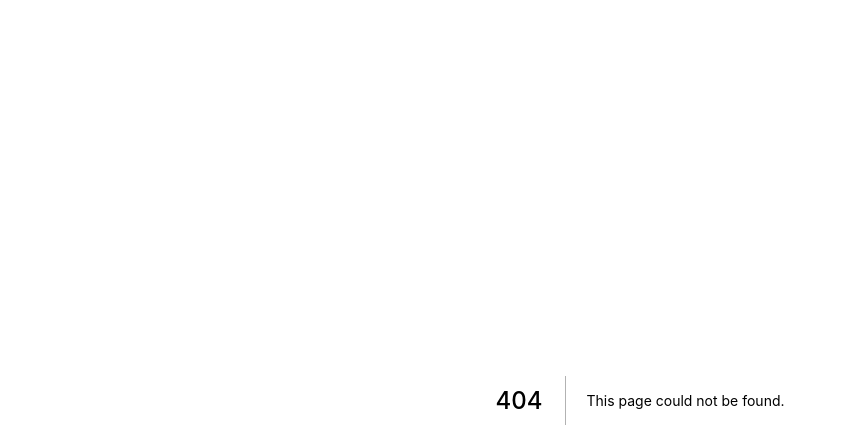
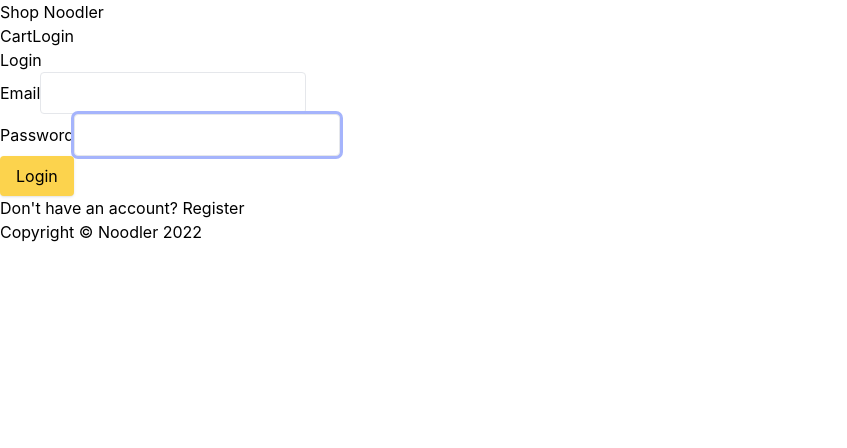
Before and after one commit to ImmortalCount/noodler-shop, a Next.js app: page /login in a window 1280 px wide. Before the commit this address had no page. Shown: the top 448 px of the page, without its empty margins (0-847 px from the left). Built offline with nearby package versions, Linux system fonts and the light colour scheme.

Commit message:
Login Page and Redirects

```diff
--- a/components/Layout.js
+++ b/components/Layout.js
@@ -1,4 +1,4 @@
-import React, { useContext } from 'react';
+import React, { useContext, useState, useEffect } from 'react';
 import Head from 'next/head'
 import Link from 'next/link'
 import { Store } from '../utils/Store';
@@ -7,6 +7,10 @@ export default function Layout({title, children}) {
 
   const {state} = useContext(Store);
   const {cart} = state;
+  const [cartItemsCount, setCartItemsCount] = useState(0)
+  useEffect(() => {
+    setCartItemsCount(cart.cartItems.reduce((a, b) => a + b.quantity, 0))
+  }, [cart.cartItems])
 
 
   return (
@@ -26,9 +30,9 @@ export default function Layout({title, children}) {
                     <Link href='/cart'>
                       <a className='p-2'>
                         Cart
-                      {cart.cartItems.length > 0 && (
+                      {cartItemsCount> 0 && (
                         <span className='ml-1 rounded-full bg-red-600 px-2 py-1 text-xs font-bold text-white'>
-                          {cart.cartItems.reduce((a, b) => a + b.quantity, 0)}
+                          {cartItemsCount}
                         </span>
                       ) }
                       </a>
--- a/package.json
+++ b/package.json
@@ -10,9 +10,11 @@
   },
   "dependencies": {
     "@heroicons/react": "^1.0.6",
+    "js-cookie": "^3.0.1",
     "next": "12.1.6",
     "react": "18.2.0",
-    "react-dom": "18.2.0"
+    "react-dom": "18.2.0",
+    "react-hook-form": "^7.32.2"
   },
   "devDependencies": {
     "@types/react": "^18.0.14",
--- /dev/null
+++ b/pages/login.js
@@ -0,0 +1,51 @@
+import Link from 'next/link'
+import React from 'react'
+import Layout from '../components/Layout'
+import { useForm} from 'react-hook-form'
+
+export default function LoginScreen() {
+
+    const {
+        handleSubmit,
+        register,
+        formState: {errors},
+    } = useForm();
+
+    const submitHandler = ({email, password}) => {
+        }
+  return (
+    <Layout title='Login'>
+        <form className='mx-auto max-w-screen-md' onSubmit={handleSubmit(submitHandler)}>
+            <h1 className='mb-4 text-xl'>Login</h1>
+            <div className='mb-4'>
+                <label htmlFor='email'>Email</label>
+                <input type='email'
+                {...register('email', {required: 'Please enter email',
+                pattern: {
+                    value: /^[a-z0-9._%+-]+@[a-z0-9.-]+\.[a-z]{2,4}$/,
+                    message: 'Please enter valid email address'
+                }
+                })}
+                 className='w-full' id='email' autoFocus></input>
+                 {errors.email && (<div className='text-red-500'>{errors.email.message}</div>)}
+            </div>
+            <div className='mb-4'>
+                <label htmlFor='password'>Password</label>
+                <input type='password'
+                 {...register('password', {
+                    required: 'Please enter password',
+                    minLength: {value: 6, message: 'password must be more than 5 characters'}
+                 })}
+                 className='w-full' id='password' autoFocus></input>
+                 {errors.password && (<div className='text-red-500'>{errors.password.message}</div>)}
+            </div>
+            <div className='mb-4'>
+                <button className='primary-button'>Login</button>
+            </div>
+            <div className='mb-4'>
+                {`Don't have an account?`}<Link href='/register'> Register</Link>
+            </div>
+        </form>
+    </Layout>
+  )
+}
--- a/styles/globals.css
+++ b/styles/globals.css
@@ -26,3 +26,9 @@ a {
 .primary-button {
   @apply rounded bg-amber-300 py-2 px-4 shadow outline-none hover:bg-amber-400 active:bg-amber-500
 }
+
+input,
+select,
+textarea {
+  @apply rounded border p-2 outline-none ring-indigo-300 focus:ring
+}
--- a/utils/Store.js
+++ b/utils/Store.js
@@ -1,9 +1,10 @@
 import { createContext, useReducer } from "react";
+import Cookies from "js-cookie";
 
 export const Store = createContext();
 
 const initialState = {
-    cart: {cartItems: []},
+    cart: Cookies.get('cart') ? JSON.parse(Cookies.get('cart')) : {cartItems: []}
 };
 
 function reducer(state, action){
@@ -12,12 +13,14 @@ function reducer(state, action){
             const newItem = action.payload;
             const existingItem = state.cart.cartItems.find((item) => item.slug === newItem.slug)
             const cartItems = existingItem ? state.cart.cartItems.map((item) => item.name === existingItem.name ? newItem : item) : [...state.cart.cartItems, newItem]
+            Cookies.set('cart', JSON.stringify({...state.cart, cartItems}))
             return {...state, cart: {...state.cart, cartItems}}
         }
         case 'CART_REMOVE_ITEM': {
             const cartItems = state.cart.cartItems.filter(
                 (item) => item.slug !== action.payload.slug
             )
+            Cookies.set('cart', JSON.stringify({...state.cart, cartItems}))
             return {...state, cart: {...state.cart, cartItems}}
         }
         default:
```
Also changed, not shown: pages/cart.js (+20 -4 lines), 1 other file (tests, documents, lock files or other folders).
